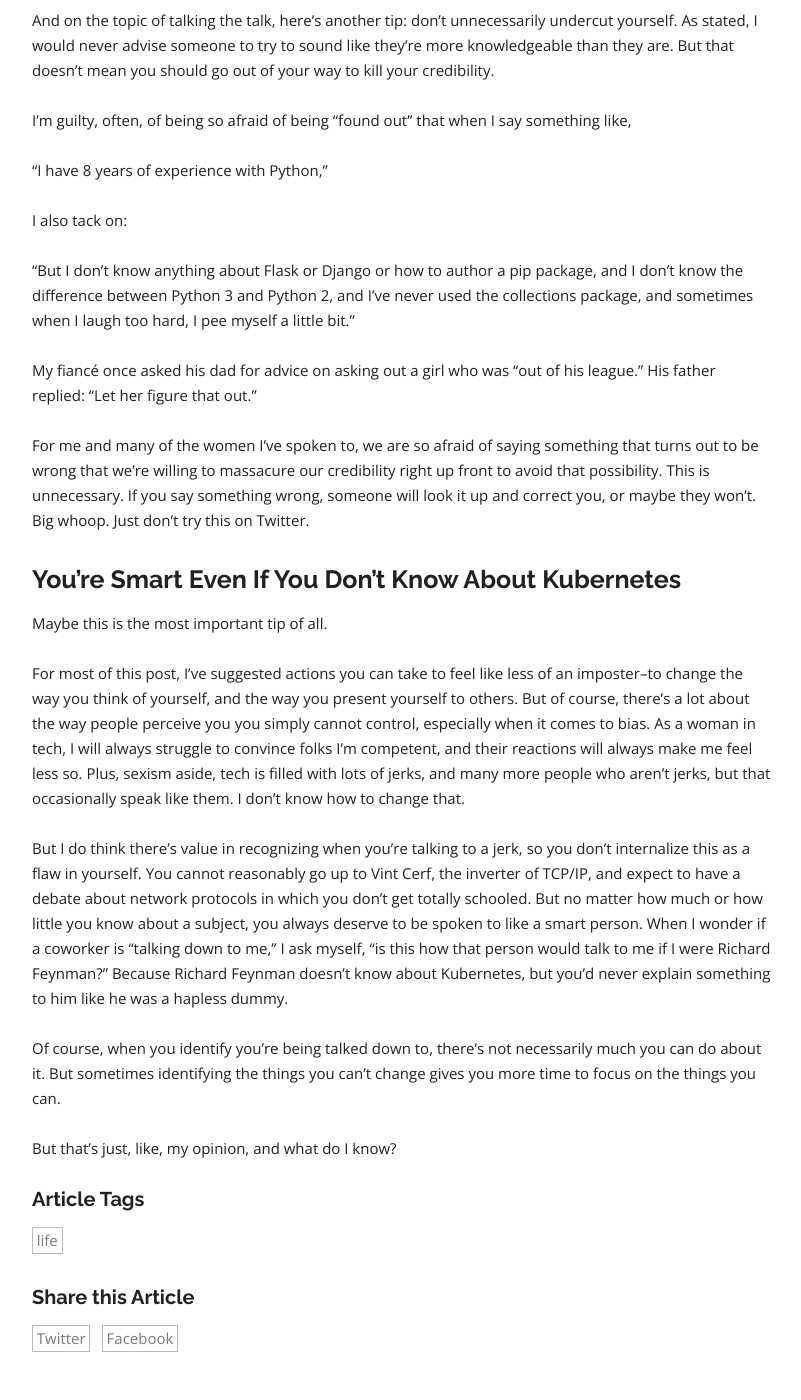
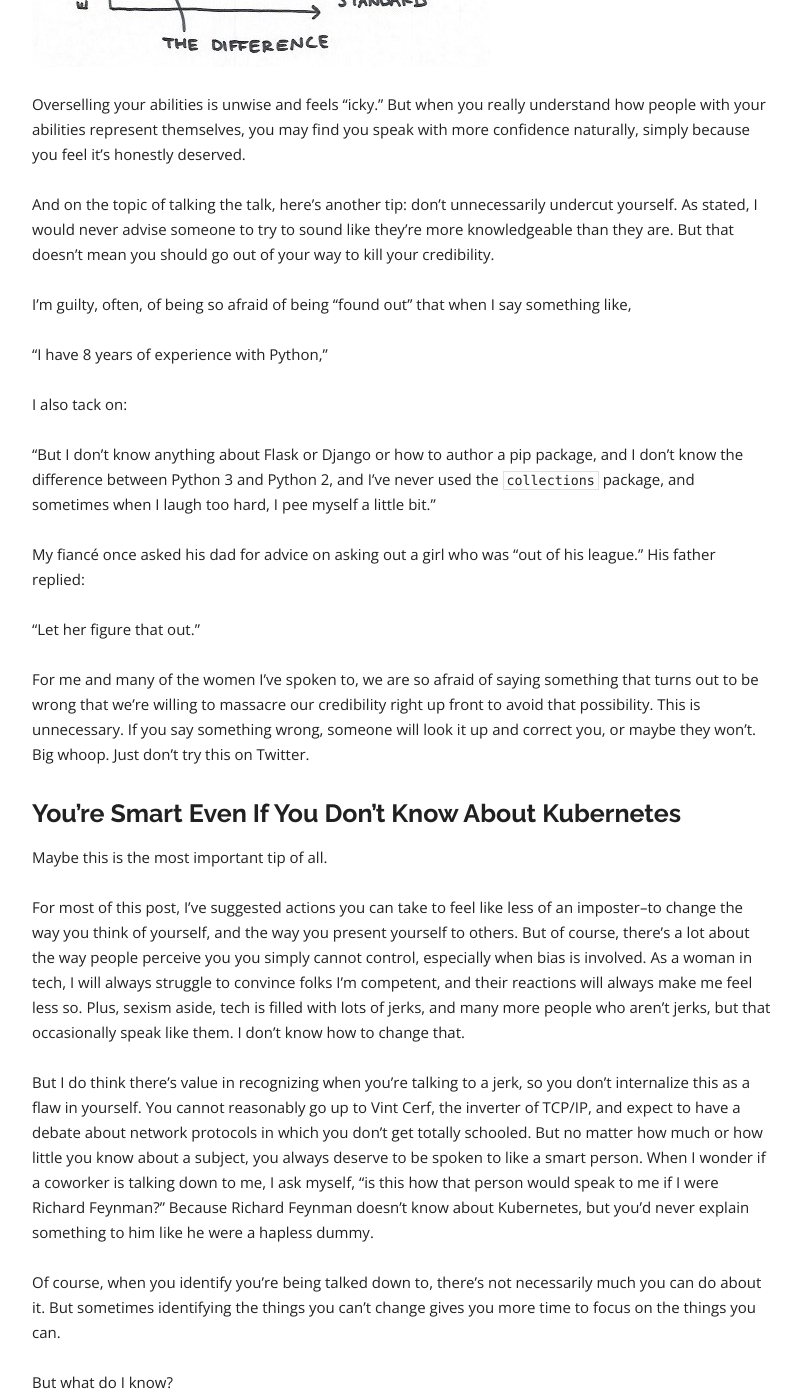
Before and after one commit to dalequark/daleonai, a Jekyll site: the page built from _posts/2021-03-09-how-i-a-humble-coder-handle-imposter-syndrome.md, in a window 1280 px wide and 1400 px high, scrolled down 5406 px. Shown: the whole window, without its empty margins (238-1039 px from the left). Built offline with Jekyll 4.4.1, drawn with Linux system fonts in a browser that asks for light colours; some web fonts are replaced; a script that is not in the unit is left out; comment, search, counter and statistics services are not loaded; some of the changed text lies outside the part shown.

Commit message:
Update Blog “2021-03-09-how-i-a-humble-coder-handle-imposter-syndrome”

```diff
--- a/_posts/2021-03-09-how-i-a-humble-coder-handle-imposter-syndrome.md
+++ b/_posts/2021-03-09-how-i-a-humble-coder-handle-imposter-syndrome.md
@@ -84,9 +84,9 @@ Of course, at the end of this calibration exercise, you may learn something that
 
 ## Talk the Talk
 
-It’s important to calibrate your abilities against your peers not just so you know how “good” you are, but also so that you understand how your peers (who are sometimes your competition) are representing themselves. No, you don’t want to lie on your resume and say you’re C# expert when all you’ve written is “Hello, world.” But at the same time, if everyone on the job market is listing themselves as experienced C# developers with only a year of experience, shouldn’t you be using that as the same bar for yourself? In fact, if you don’t do this--if you hold yourself to a higher bar--you might be inadvertently misleading the people around you by using a different scale.
+It’s important to calibrate your abilities against your peers not just so you know how “good” you are, but also so that you understand how your peers (who are sometimes your competition) are representing themselves. No, you don’t want to lie on your resume and say you’re C# expert when all you’ve written is “Hello, world.” But at the same time, if everyone on the job market is listing themselves as experienced C# developers with only a year of experience, shouldn’t you be using that as the same bar for yourself? In fact, if you don’t do this--if you hold yourself to a higher bar--you might be inadvertently misleading folks into thinking you're less competent than you really are, because you're using a different scale.
 
-// To do: Draw a diagram illustrating this phenomenon
+![Difference in confidence scale](/images/confidence_chart.jpeg "Difference in confidence scale")
 
 Overselling your abilities is unwise and feels “icky.” But when you really understand how people with your abilities represent themselves, you may find you speak with more confidence naturally, simply because you feel it’s honestly deserved.
 
@@ -98,20 +98,30 @@ I’m guilty, often, of being so afraid of being “found out” that when I say
 
 I also tack on:
 
-“But I don’t know anything about Flask or Django or how to author a pip package, and I don’t know the difference between Python 3 and Python 2, and I’ve never used the collections package, and sometimes when I laugh too hard, I pee myself a little bit.”
+“But I don’t know anything about Flask or Django or how to author a pip package, and I don’t know the difference between Python 3 and Python 2, and I’ve never used the `collections` package, and sometimes when I laugh too hard, I pee myself a little bit.”
 
-My fiancé once asked his dad for advice on asking out a girl who was “out of his league.” His father replied: “Let her figure that out.”
+My fiancé once asked his dad for advice on asking out a girl who was “out of his league.” His father replied:
 
-For me and many of the women I’ve spoken to, we are so afraid of saying something that turns out to be wrong that we’re willing to massacure our credibility right up front to avoid that possibility. This is unnecessary. If you say something wrong, someone will look it up and correct you, or maybe they won’t. Big whoop. Just don’t try this on Twitter.
+“Let her figure that out.”
+
+For me and many of the women I’ve spoken to, we are so afraid of saying something that turns out to be wrong that we’re willing to massacre our credibility right up front to avoid that possibility. This is unnecessary. If you say something wrong, someone will look it up and correct you, or maybe they won’t. Big whoop. Just don’t try this on Twitter.
 
 ## You’re Smart Even If You Don’t Know About Kubernetes
 
 Maybe this is the most important tip of all.
 
-For most of this post, I’ve suggested actions you can take to feel like less of an imposter--to change the way you think of yourself, and the way you present yourself to others. But of course, there’s a lot about the way people perceive you you simply cannot control, especially when it comes to bias. As a woman in tech, I will always struggle to convince folks I’m competent, and their reactions will always make me feel less so. Plus, sexism aside, tech is filled with lots of jerks, and many more people who aren’t jerks, but that occasionally speak like them. I don’t know how to change that.
+For most of this post, I’ve suggested actions you can take to feel like less of an imposter--to change the way you think of yourself, and the way you present yourself to others. But of course, there’s a lot about the way people perceive you you simply cannot control, especially when bias is involved. As a woman in tech, I will always struggle to convince folks I’m competent, and their reactions will always make me feel less so. Plus, sexism aside, tech is filled with lots of jerks, and many more people who aren’t jerks, but that occasionally speak like them. I don’t know how to change that.
 
-But I do think there’s value in recognizing when you’re talking to a jerk, so you don’t internalize this as a flaw in yourself. You cannot reasonably go up to Vint Cerf, the inverter of TCP/IP, and expect to have a debate about network protocols in which you don’t get totally schooled. But no matter how much or how little you know about a subject, you always deserve to be spoken to like a smart person. When I wonder if a coworker is “talking down to me,” I ask myself, “is this how that person would talk to me if I were Richard Feynman?” Because Richard Feynman doesn’t know about Kubernetes, but you’d never explain something to him like he was a hapless dummy.
+But I do think there’s value in recognizing when you’re talking to a jerk, so you don’t internalize this as a flaw in yourself. You cannot reasonably go up to Vint Cerf, the inverter of TCP/IP, and expect to have a debate about network protocols in which you don’t get totally schooled. But no matter how much or how little you know about a subject, you always deserve to be spoken to like a smart person. When I wonder if a coworker is talking down to me, I ask myself, “is this how that person would speak to me if I were Richard Feynman?” Because Richard Feynman doesn’t know about Kubernetes, but you’d never explain something to him like he were a hapless dummy.
 
 Of course, when you identify you're being talked down to, there's not necessarily much you can do about it. But sometimes identifying the things you can't change gives you more time to focus on the things you can.
 
-But that’s just, like, my opinion, and what do I know?
+But what do I know?
+
+\---
+
+A very big thanks to [Sara Robinson](https://twitter.com/SRobTweets) and [Anu Srivasta](https://twitter.com/asrivas_dev), two of my wicked smart and thoughtful coworkers, for feedback on this post.
+
+
+
+\* "Frank," you know who you are.
```
Also changed, not shown: other parts of _posts/2021-03-09-how-i-a-humble-coder-handle-imposter-syndrome.md (+5 -5 lines), images/confidence_chart.jpeg (added), images/copy-of-painless-ai-on-google-cloud.png (added), images/imposter-syndrome.png (added).
